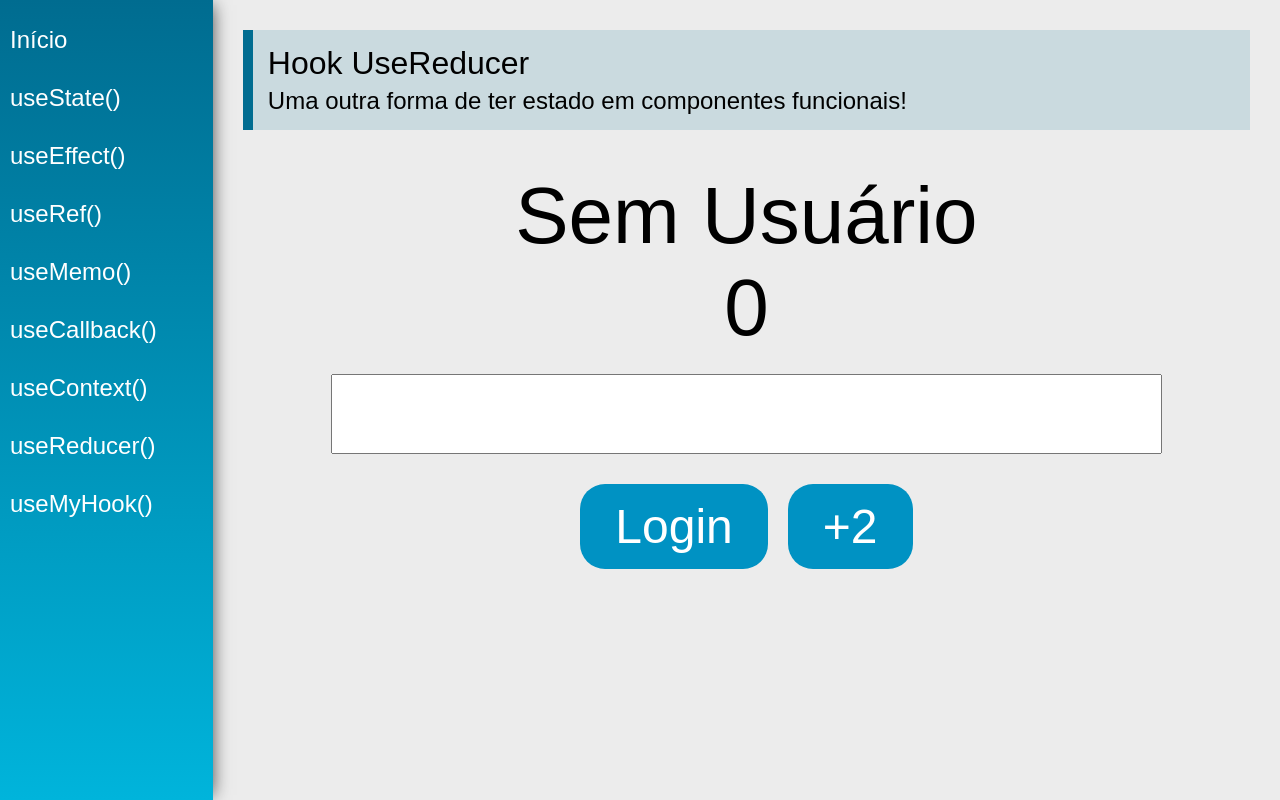
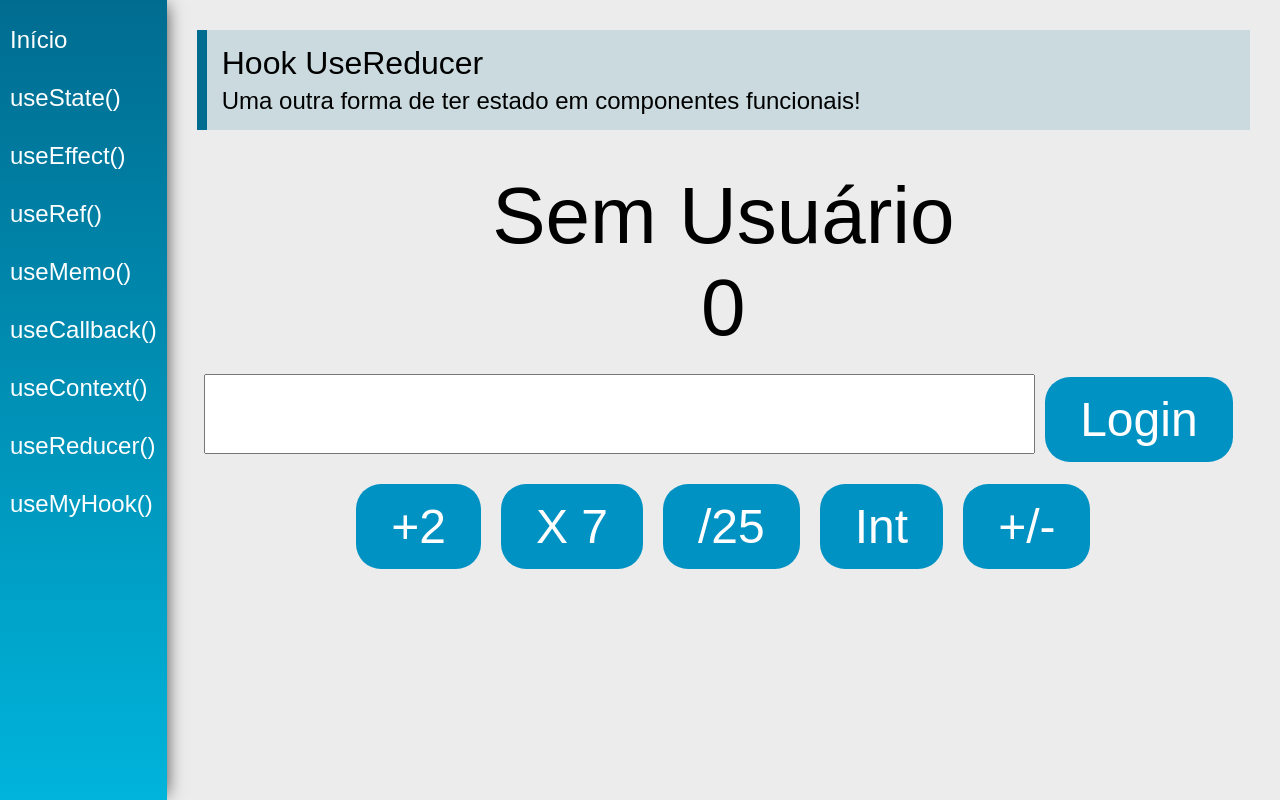
Before and after one commit to davidIsrael-rj/hooks_React, a React (Create React App) app: page /useReducer in a window 1280 px wide. Built offline with nearby package versions, Linux system fonts and the light colour scheme.

Commit message:
Implementando mais algumas funções na página useReducer()

```diff
--- a/src/views/examples/UseReducer.jsx
+++ b/src/views/examples/UseReducer.jsx
@@ -13,6 +13,14 @@ function reducer(state, action) {
     switch (action.type) {
         case 'adicionar2':
             return { ...state, number: state.number + 2 }
+        case 'multiplicar7':
+            return { ...state, number: state.number * 7 }
+        case 'dividir25':
+            return { ...state, number: state.number / 25 }
+        case 'Inteiro':
+            return { ...state, number: parseInt(state.number) }
+        case 'numero':
+            return{...state, number: state.number + parseFloat(action.payload)}
         case 'login':
             return { ...state, user: { name: action.payload } }
         default:
@@ -23,7 +31,7 @@ function reducer(state, action) {
 const UseReducer = (props) => {
 
     const [state, dispatch] = useReducer(reducer, initialState)
-    const [login, setLogin] = useState("")
+    const [dados, setDados] = useState("")
 
     return (
         <div className="UseReducer">
@@ -37,9 +45,13 @@ const UseReducer = (props) => {
                 }
                 <span className="text">{state.number}</span>
                 <div>
-                    <input type="text" className="input" value={login} onChange={e => setLogin(e.target.value)}/>
-                    <button className="btn" onClick={()=> dispatch({type: 'login', payload: login})}>Login</button>
+                    <input type="text" className="input" value={dados} onChange={e => setDados(e.target.value)} />
+                    <button className="btn" onClick={() => dispatch({ type: 'login', payload: dados })}>Login</button>
                     <button className="btn" onClick={() => dispatch({ type: 'adicionar2' })}>+2</button>
+                    <button className="btn" onClick={() => dispatch({ type: 'multiplicar7' })}>X 7</button>
+                    <button className="btn" onClick={() => dispatch({ type: 'dividir25' })}>/25</button>
+                    <button className="btn" onClick={() => dispatch({ type: 'Inteiro' })}>Int</button>
+                    <button className="btn" onClick={() => dispatch({type: 'numero', payload: dados})}>+/-</button>
                 </div>
             </div>
         </div>
```
